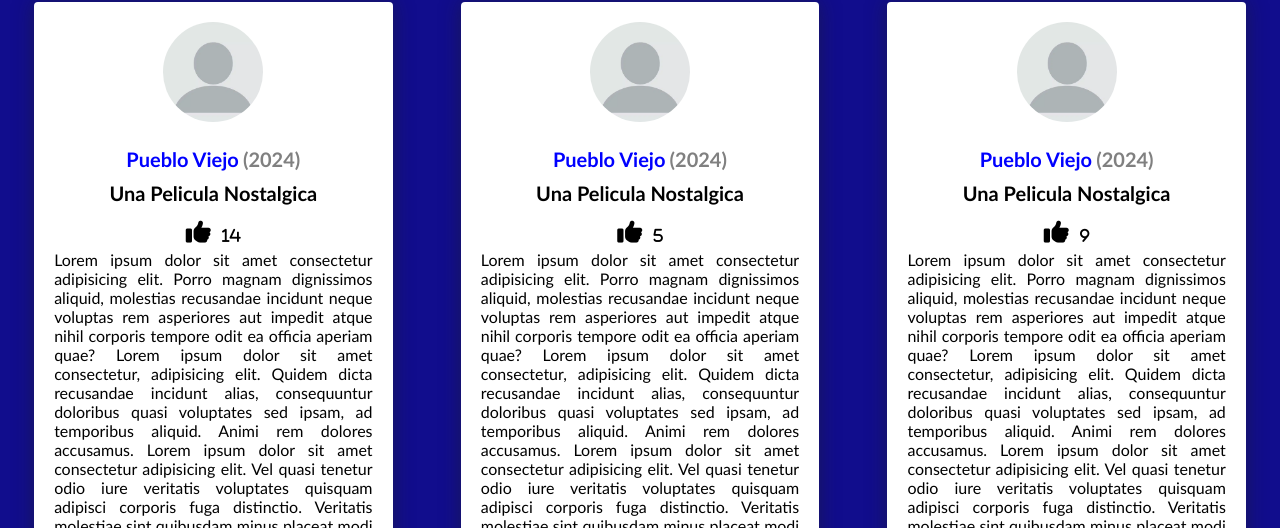
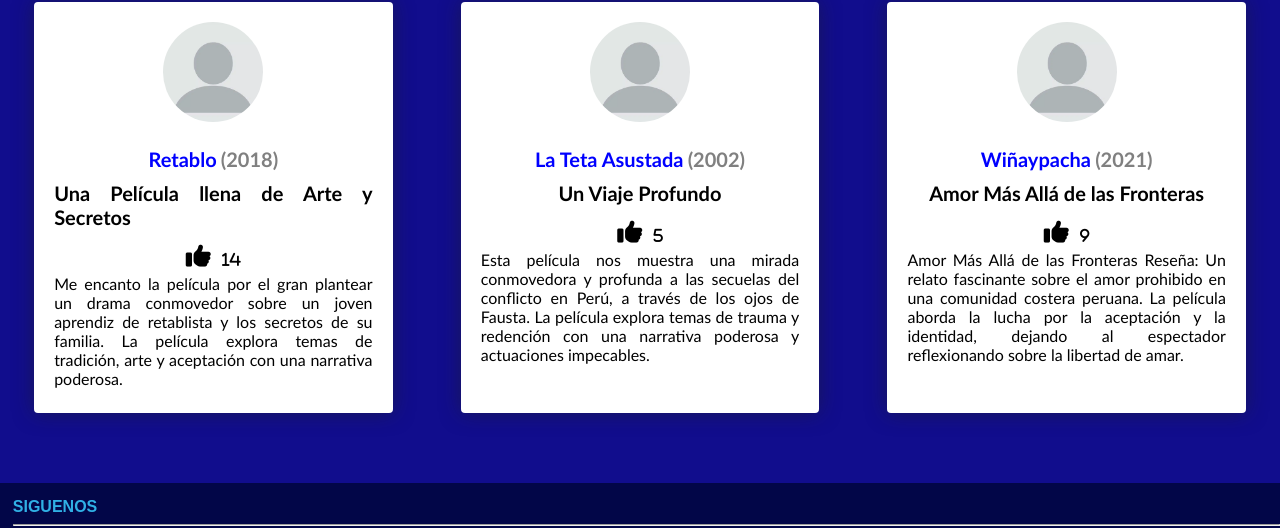
Before and after one commit to geozevallos/Patatazos, a plain HTML site: page paginas/index.html in a window 1280 px wide. Shown: the part 1690-2218 px from the top of the page. Drawn offline with Linux system fonts and the light colour scheme.

Commit message:
reseñas

```diff
--- a/paginas/index.html
+++ b/paginas/index.html
@@ -40,7 +40,7 @@
                 <li>
                     <a href="#" class="nav-link">Reseñas</a>
                     <ul class="menu-vertical">
-                        <li><a href="resenias-destacadas.html" >Reseñas Destacadas</a></li>
+                        <li><a href="resenias-destacadas.html">Reseñas Destacadas</a></li>
                         <li><a href="escribir-resenia.html">Escribir Reseña</a></li>
                     </ul>
                 </li>
@@ -63,7 +63,8 @@
         <div class="container-resenas">
             <div class="card">
                 <figure>
-                    <a href="#"><img src="https://pics.filmaffinity.com/la_teta_asustada-748104455-large.jpg" alt="poster"></a>
+                    <a href="#"><img src="https://pics.filmaffinity.com/la_teta_asustada-748104455-large.jpg"
+                            alt="poster"></a>
                 </figure>
 
                 <div class="contenido">
@@ -76,7 +77,8 @@
             </div>
             <div class="card">
                 <figure>
-                    <a href="#"><img src="https://pics.filmaffinity.com/contracorriente-856418206-large.jpg" alt="poster"></a>
+                    <a href="#"><img src="https://pics.filmaffinity.com/contracorriente-856418206-large.jpg"
+                            alt="poster"></a>
                 </figure>
 
                 <div class="contenido">
@@ -89,7 +91,8 @@
             </div>
             <div class="card">
                 <figure>
-                    <a href="#"><img src="https://pics.filmaffinity.com/magallanes-908587551-large.jpg" alt="poster"></a>
+                    <a href="#"><img src="https://pics.filmaffinity.com/magallanes-908587551-large.jpg"
+                            alt="poster"></a>
                 </figure>
 
                 <div class="contenido">
@@ -102,7 +105,8 @@
             </div>
             <div class="card">
                 <figure>
-                    <a href="#"><img src="https://pics.filmaffinity.com/django_la_otra_cara-299043279-large.jpg" alt="poster"></a>
+                    <a href="#"><img src="https://pics.filmaffinity.com/django_la_otra_cara-299043279-large.jpg"
+                            alt="poster"></a>
                 </figure>
 
                 <div class="contenido">
@@ -141,7 +145,8 @@
             </div>
             <div class="card">
                 <figure>
-                    <a href="#"><img src="https://pics.filmaffinity.com/rosa_chumbe-610858255-mmed.jpg" alt="poster"></a>
+                    <a href="#"><img src="https://pics.filmaffinity.com/rosa_chumbe-610858255-mmed.jpg"
+                            alt="poster"></a>
                 </figure>
 
                 <div class="contenido">
@@ -168,7 +173,8 @@
 
             <div class="card">
                 <figure>
-                    <a href="#"><img src="https://pics.filmaffinity.com/la_hora_final-312820701-mmed.jpg" alt="poster"></a>
+                    <a href="#"><img src="https://pics.filmaffinity.com/la_hora_final-312820701-mmed.jpg"
+                            alt="poster"></a>
                 </figure>
 
                 <div class="contenido">
@@ -182,7 +188,8 @@
 
             <div class="card">
                 <figure>
-                    <a href="#"><img src="https://pics.filmaffinity.com/el_evangelio_de_la_carne-107314590-mmed.jpg" alt="poster"></a>
+                    <a href="#"><img src="https://pics.filmaffinity.com/el_evangelio_de_la_carne-107314590-mmed.jpg"
+                            alt="poster"></a>
                 </figure>
 
                 <div class="contenido">
@@ -196,7 +203,8 @@
 
             <div class="card">
                 <figure>
-                    <a href="#"><img src="https://pics.filmaffinity.com/cementerio_general-417590498-mmed.jpg" alt="poster"></a>
+                    <a href="#"><img src="https://pics.filmaffinity.com/cementerio_general-417590498-mmed.jpg"
+                            alt="poster"></a>
                 </figure>
 
                 <div class="contenido">
@@ -210,7 +218,8 @@
 
             <div class="card">
                 <figure>
-                    <a href="#"><img src="https://pics.filmaffinity.com/no_estamos_solos-715165911-mmed.jpg" alt="poster"></a>
+                    <a href="#"><img src="https://pics.filmaffinity.com/no_estamos_solos-715165911-mmed.jpg"
+                            alt="poster"></a>
                 </figure>
 
                 <div class="contenido">
@@ -225,11 +234,11 @@
     </section>
     <div>
 
-<!--*Reseñas sección*-->
+        <!--*Reseñas sección*-->
 
         <section class="resena-section">
             <div class="subtituloreseñas2">
-               <h3 id="subtitulo2" class="subtitulo" style="color: aliceblue;">Últimas Reseñas</h3>
+                <h3 id="subtitulo2" class="subtitulo" style="color: aliceblue;">Últimas Reseñas</h3>
             </div>
 
 
@@ -237,9 +246,9 @@
                 <img src="../imagenes/perfil-de-usuario.webp" alt="Foto de perfil" class="resena-img">
                 <div class="contenedor-texto">
 
-                    <p><strong style="color: blue;">Pueblo Viejo</strong> <strong id="año"
-                            style="color: gray;">(2024)</strong></p>
-                    <p><strong>Una Pelicula Nostalgica</strong></p>
+                    <p><strong style="color: blue;">Retablo</strong> <strong id="año"
+                            style="color: gray;">(2018)</strong></p>
+                    <p><strong>Una Película llena de Arte y Secretos </strong></p>
 
                     <div class="like-contenedor">
                         <input type="checkbox" id="like2">
@@ -248,20 +257,9 @@
                         </label>
                     </div>
 
-                    <p>Lorem ipsum dolor sit amet consectetur adipisicing elit. Porro magnam dignissimos aliquid,
-                        molestias
-                        recusandae incidunt neque voluptas rem asperiores aut impedit atque nihil corporis tempore odit
-                        ea
-                        officia aperiam quae? Lorem ipsum dolor sit amet consectetur, adipisicing elit. Quidem dicta
-                        recusandae
-                        incidunt alias, consequuntur doloribus quasi voluptates sed ipsam, ad temporibus aliquid. Animi
-                        rem dolores
-                        accusamus.
-                        Lorem ipsum dolor sit amet consectetur adipisicing elit. Vel quasi tenetur odio iure veritatis
-                        voluptates quisquam adipisci corporis fuga distinctio. Veritatis molestiae sint quibusdam minus
-                        placeat modi corrupti, reiciendis optio. Lorem ipsum dolor sit amet, consectetur adipisicing
-                        elit. Magni voluptate optio reprehenderit perferendis. Quia laborum officiis impedit magnam sit
-                        architecto voluptatibus, soluta error, voluptatem illo sequi at repudiandae molestiae beatae.
+                    <p> Me encanto la película por el gran plantear un drama conmovedor sobre un joven aprendiz de
+                        retablista y los secretos de su familia. La película explora temas de tradición, arte y
+                        aceptación con una narrativa poderosa.
                     </p>
                 </div>
             </div>
@@ -270,9 +268,9 @@
                 <img src="../imagenes/perfil-de-usuario.webp" alt="Foto de perfil" class="resena-img">
                 <div class="contenedor-texto">
 
-                    <p><strong style="color: blue;">Pueblo Viejo</strong> <strong id="año"
-                            style="color: gray;">(2024)</strong></p>
-                    <p><strong>Una Pelicula Nostalgica</strong></p>
+                    <p><strong style="color: blue;">La Teta Asustada</strong> <strong id="año"
+                            style="color: gray;">(2002)</strong></p>
+                    <p><strong>Un Viaje Profundo</strong></p>
 
                     <div class="like-contenedor">
                         <input type="checkbox" id="like8">
@@ -281,20 +279,9 @@
                         </label>
                     </div>
 
-                    <p>Lorem ipsum dolor sit amet consectetur adipisicing elit. Porro magnam dignissimos aliquid,
-                        molestias
-                        recusandae incidunt neque voluptas rem asperiores aut impedit atque nihil corporis tempore odit
-                        ea
-                        officia aperiam quae? Lorem ipsum dolor sit amet consectetur, adipisicing elit. Quidem dicta
-                        recusandae
-                        incidunt alias, consequuntur doloribus quasi voluptates sed ipsam, ad temporibus aliquid. Animi
-                        rem dolores
-                        accusamus.
-                        Lorem ipsum dolor sit amet consectetur adipisicing elit. Vel quasi tenetur odio iure veritatis
-                        voluptates quisquam adipisci corporis fuga distinctio. Veritatis molestiae sint quibusdam minus
-                        placeat modi corrupti, reiciendis optio. Lorem ipsum dolor sit amet, consectetur adipisicing
-                        elit. Magni voluptate optio reprehenderit perferendis. Quia laborum officiis impedit magnam sit
-                        architecto voluptatibus, soluta error, voluptatem illo sequi at repudiandae molestiae beatae.
+                    <p>Esta película nos muestra una mirada conmovedora y profunda a las secuelas del conflicto en Perú,
+                        a través de los ojos de Fausta. La película explora temas de trauma y redención con una
+                        narrativa poderosa y actuaciones impecables.
                     </p>
                 </div>
             </div>
@@ -303,9 +290,9 @@
                 <img src="../imagenes/perfil-de-usuario.webp" alt="Foto de perfil" class="resena-img">
                 <div class="contenedor-texto">
 
-                    <p><strong style="color: blue;">Pueblo Viejo</strong> <strong id="año"
-                            style="color: gray;">(2024)</strong></p>
-                    <p><strong>Una Pelicula Nostalgica</strong></p>
+                    <p><strong style="color: blue;">Wiñaypacha</strong> <strong id="año"
+                            style="color: gray;">(2021)</strong></p>
+                    <p><strong>Amor Más Allá de las Fronteras</strong></p>
 
                     <div class="like-contenedor">
                         <input type="checkbox" id="like9">
@@ -314,24 +301,16 @@
                         </label>
                     </div>
 
-                    <p>Lorem ipsum dolor sit amet consectetur adipisicing elit. Porro magnam dignissimos aliquid,
-                        molestias
-                        recusandae incidunt neque voluptas rem asperiores aut impedit atque nihil corporis tempore odit
-                        ea
-                        officia aperiam quae? Lorem ipsum dolor sit amet consectetur, adipisicing elit. Quidem dicta
-                        recusandae
-                        incidunt alias, consequuntur doloribus quasi voluptates sed ipsam, ad temporibus aliquid. Animi
-                        rem dolores
-                        accusamus.
-                        Lorem ipsum dolor sit amet consectetur adipisicing elit. Vel quasi tenetur odio iure veritatis
-                        voluptates quisquam adipisci corporis fuga distinctio. Veritatis molestiae sint quibusdam minus
-                        placeat modi corrupti, reiciendis optio. Lorem ipsum dolor sit amet, consectetur adipisicing
-                        elit. Magni voluptate optio reprehenderit perferendis. Quia laborum officiis impedit magnam sit
-                        architecto voluptatibus, soluta error, voluptatem illo sequi at repudiandae molestiae beatae.
+                    <p> Amor Más Allá de las Fronteras Reseña: Un relato fascinante sobre el amor prohibido en una
+                        comunidad costera peruana. La película aborda la lucha por la aceptación y la identidad, dejando
+                        al espectador reflexionando sobre la libertad de amar.
                     </p>
                 </div>
             </div>
         </section>
+
+
+        <!--*Footer*-->
 
         <footer id="footer1">
             <div class="titulo-footer">SIGUENOS</div>
@@ -364,7 +343,8 @@
 
             </div>
             <div class="aviso">
-                © Copyright 2024 - Prohibida la reproducción total o parcial de estos contenidos sin el permiso expreso de sus afiliados y/o sus licenciatarios.
+                © Copyright 2024 - Prohibida la reproducción total o parcial de estos contenidos sin el permiso expreso
+                de sus afiliados y/o sus licenciatarios.
             </div>
 
         </footer>
```
